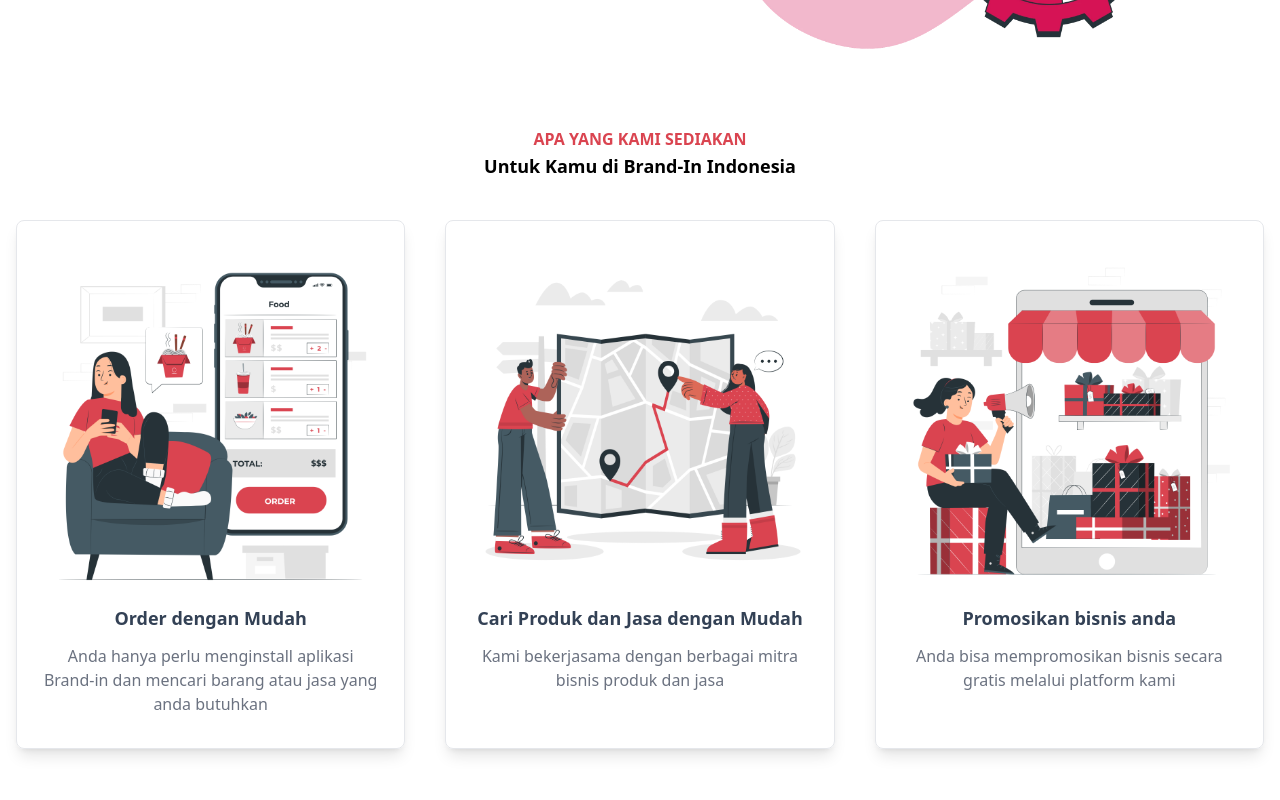
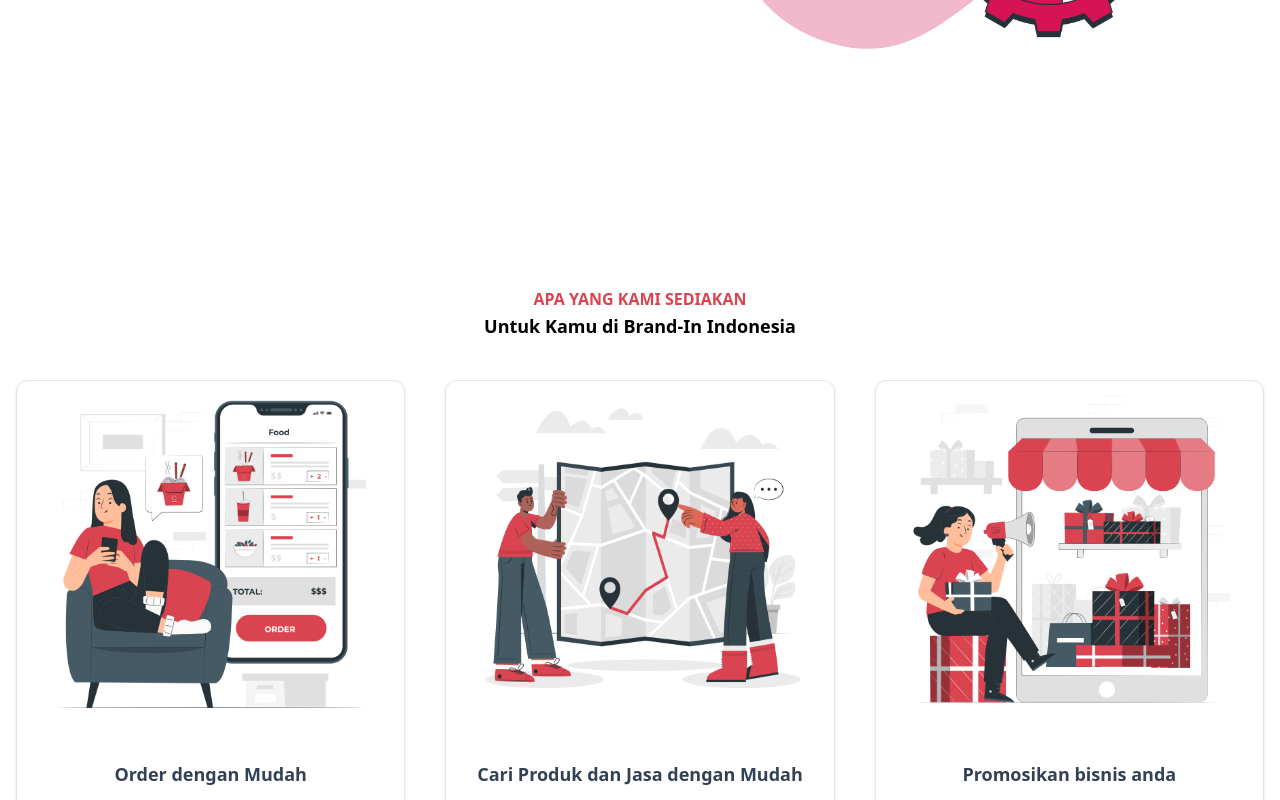
Before and after one commit to farkmu45/brand-in, a React (Vite) app: page / in a window 1280 px wide. Shown: the part 540-1340 px from the top of the page. Built offline with nearby package versions, Linux system fonts and the light colour scheme.

Commit message:
Use shadcn card in feature section

```diff
--- a/src/pages/home/feature-card.tsx
+++ b/src/pages/home/feature-card.tsx
@@ -1,3 +1,4 @@
+import { Card, CardContent } from '@/components/ui/card'
 
 interface FeatureCardProps {
   name: string
@@ -11,17 +12,16 @@
   image,
 }: FeatureCardProps) {
   return (
-    <div
-      className='border border-gray-200 px-6 gap-y-3 py-8 text-center rounded-lg flex flex-col items-center shadow-lg'
-
-    >
-      <img
-        src={image}
-        className='max-w-[600px] w-full object-contain'
-        alt='Hero image'
-      />
-      <h5 className='font-semibold text-lg text-slate-700'>{name}</h5>
-      <p className="text-gray-500">{description}</p>
-    </div>
+    <Card>
+      <CardContent className='text-center pb-6'>
+        <img
+          src={image}
+          className='max-w-[600px] w-full object-contain mb-10'
+          alt='Hero image'
+        />
+        <h5 className='font-semibold text-lg text-slate-700 mb-2'>{name}</h5>
+        <p className='text-gray-500'>{description}</p>
+      </CardContent>
+    </Card>
   )
 }
--- a/src/pages/home/index.tsx
+++ b/src/pages/home/index.tsx
@@ -38,6 +38,7 @@
       </section>
 
       {/* Features */}
+      <section className='py-40'>
         <h3 className='text-lg font-semibold text-center'>
           <span className='text-primary-500 text-base uppercase'>
             Apa yang kami sediakan
@@ -45,7 +46,6 @@
           <br />
           Untuk Kamu di Brand-In Indonesia
         </h3>
-
         <div className='mt-10 grid gap-y-10 md:grid-cols-3 md:gap-x-10'>
           <FeatureCard
             name='Order dengan Mudah'
@@ -63,6 +63,7 @@
             image={Feature3URL}
           />
         </div>
+      </section>
 
       {/* Partners */}
 
```
Lines whose indentation alone changed are shown as unchanged.
